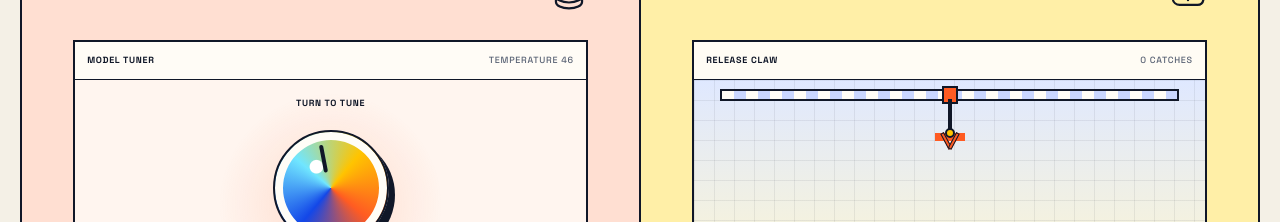
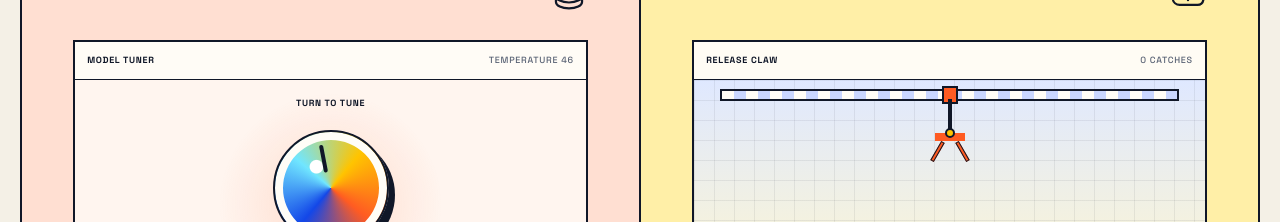
Before and after one commit to alpha-code-ai1/AlphaCodeAI-Website, a React (Create React App) app: page / in a window 1280 px wide. Shown: the part 3840-4062 px from the top of the page. Built offline with nearby package versions, Linux system fonts and the light colour scheme.

Commit message:
Animate claw grip cycle

```diff
--- a/src/components/pages/LightExperience.css
+++ b/src/components/pages/LightExperience.css
@@ -1665,30 +1665,43 @@ button.light-capability-play:focus-visible {
 
 .light-claw__grip > span {
   position: absolute;
-  top: -1px;
-  width: 18px;
-  height: 4px;
+  top: 1px;
+  width: 4px;
+  height: 22px;
   border: 1px solid var(--light-ink);
   background: var(--light-orange);
-  transform-origin: top;
+  transform-origin: top center;
+  transition: transform 180ms cubic-bezier(0.22, 1, 0.36, 1);
 }
 
 .light-claw__grip > span:first-child {
-  left: 4px;
-  transform: rotate(62deg);
+  left: 6px;
+  transform: rotate(30deg);
 }
 
 .light-claw__grip > span:nth-child(2) {
-  right: 4px;
-  transform: rotate(-62deg);
-}
-
-.light-claw--dropping .light-claw__cable {
+  right: 6px;
+  transform: rotate(-30deg);
+}
+
+.light-claw--dropping .light-claw__cable,
+.light-claw--grabbing .light-claw__cable {
   transform: scaleY(2.9);
 }
 
-.light-claw--dropping .light-claw__grip {
+.light-claw--dropping .light-claw__grip,
+.light-claw--grabbing .light-claw__grip {
   transform: translateY(72px);
+}
+
+.light-claw--grabbing .light-claw__grip > span:first-child,
+.light-claw--rising .light-claw__grip > span:first-child {
+  transform: rotate(-12deg);
+}
+
+.light-claw--grabbing .light-claw__grip > span:nth-child(2),
+.light-claw--rising .light-claw__grip > span:nth-child(2) {
+  transform: rotate(12deg);
 }
 
 .light-claw--rising .light-claw__cable,
--- a/src/components/pages/LightExperience.js
+++ b/src/components/pages/LightExperience.js
@@ -936,16 +936,21 @@ const ClawCapability = () => {
       if (caught) {
         setCaughtPrize(caught);
         setPrizes((current) => current.filter((prize) => prize.id !== caught.id));
-        setResult(`Caught ${caught.label}`);
+        setResult(`Closing on ${caught.label}…`);
       } else {
-        setResult('Missed—reposition and try again');
-      }
+        setResult('Claw closing…');
+      }
+      setPhase('grabbing');
+
+      schedule(() => {
         setPhase('rising');
+        setResult(caught ? `Lifting ${caught.label}…` : 'Missed—reposition and try again');
 
         schedule(() => {
           setPhase('idle');
           if (caught) {
             setWins((current) => current + 1);
+            setResult(`Caught ${caught.label}`);
             setPrizes((current) => {
               const typeIndex = Math.floor(Math.random() * CLAW_PRIZE_TYPES.length);
               const replacement = createClawPrize(typeIndex, 14 + Math.random() * 72);
@@ -954,6 +959,7 @@ const ClawCapability = () => {
           }
           setCaughtPrize(null);
         }, 680);
+      }, 190);
     }, 540);
   };
 
```
Lines whose indentation alone changed are shown as unchanged.
